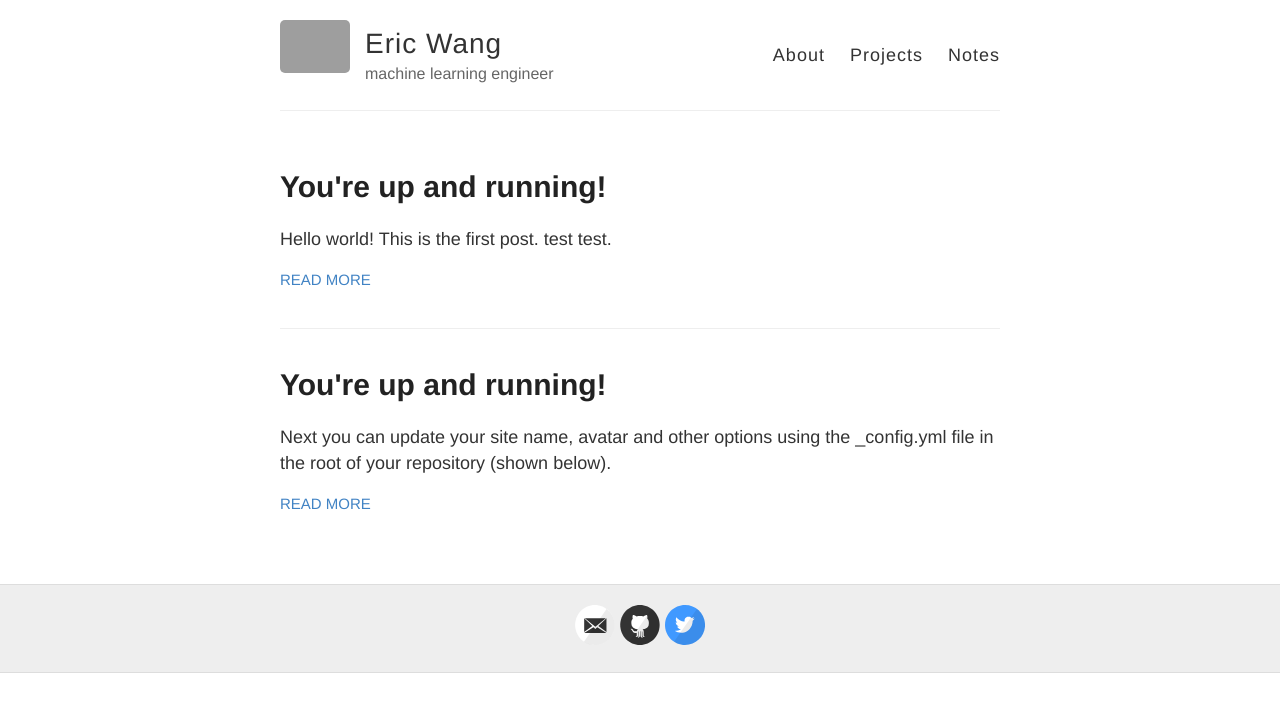
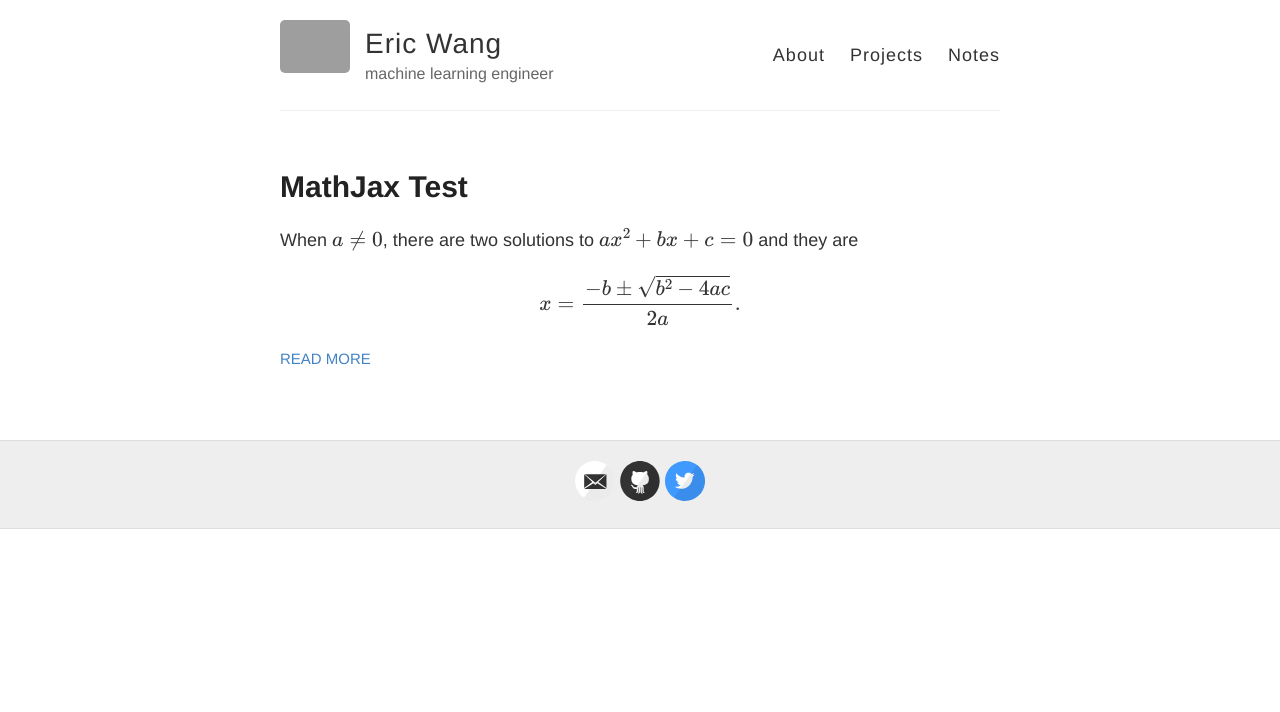
Before and after one commit to eric496/eric496.github.io, a Jekyll site: the page built from index.html, in a window 1280 px wide. Shown: the top 712 px of the page. Built offline with Jekyll 4.4.1, drawn with Linux system fonts in a browser that asks for light colours; formulas are drawn with MathJax 3; grey boxes are pictures that could not be loaded.

Commit message:
remove first post

```diff
--- a/_posts/2014-3-3-Hello-World.md
+++ /dev/null
@@ -1,10 +0,0 @@
----
-layout: post
-title: You're up and running!
----
-
-Next you can update your site name, avatar and other options using the _config.yml file in the root of your repository (shown below).
-
-![_config.yml]({{ site.baseurl }}/images/config.png)
-
-The easiest way to make your first post is to edit this one. Go into /_posts/ and update the Hello World markdown file. For more instructions head over to the [Jekyll Now repository](https://github.com/barryclark/jekyll-now) on GitHub.
--- a/_posts/2016-10-15-First-Post.md
+++ b/_posts/2016-10-15-First-Post.md
@@ -1,10 +1,7 @@
 ---
 layout: post
-title: You're up and running!
+title: MathJax Test
 ---
-
-Hello world! This is the first post. test test.
-
 <p>
 When \(a \ne 0\), there are two solutions to \(ax^2 + bx + c = 0\) and they are
 $$x = {-b \pm \sqrt{b^2-4ac} \over 2a}.$$
```
